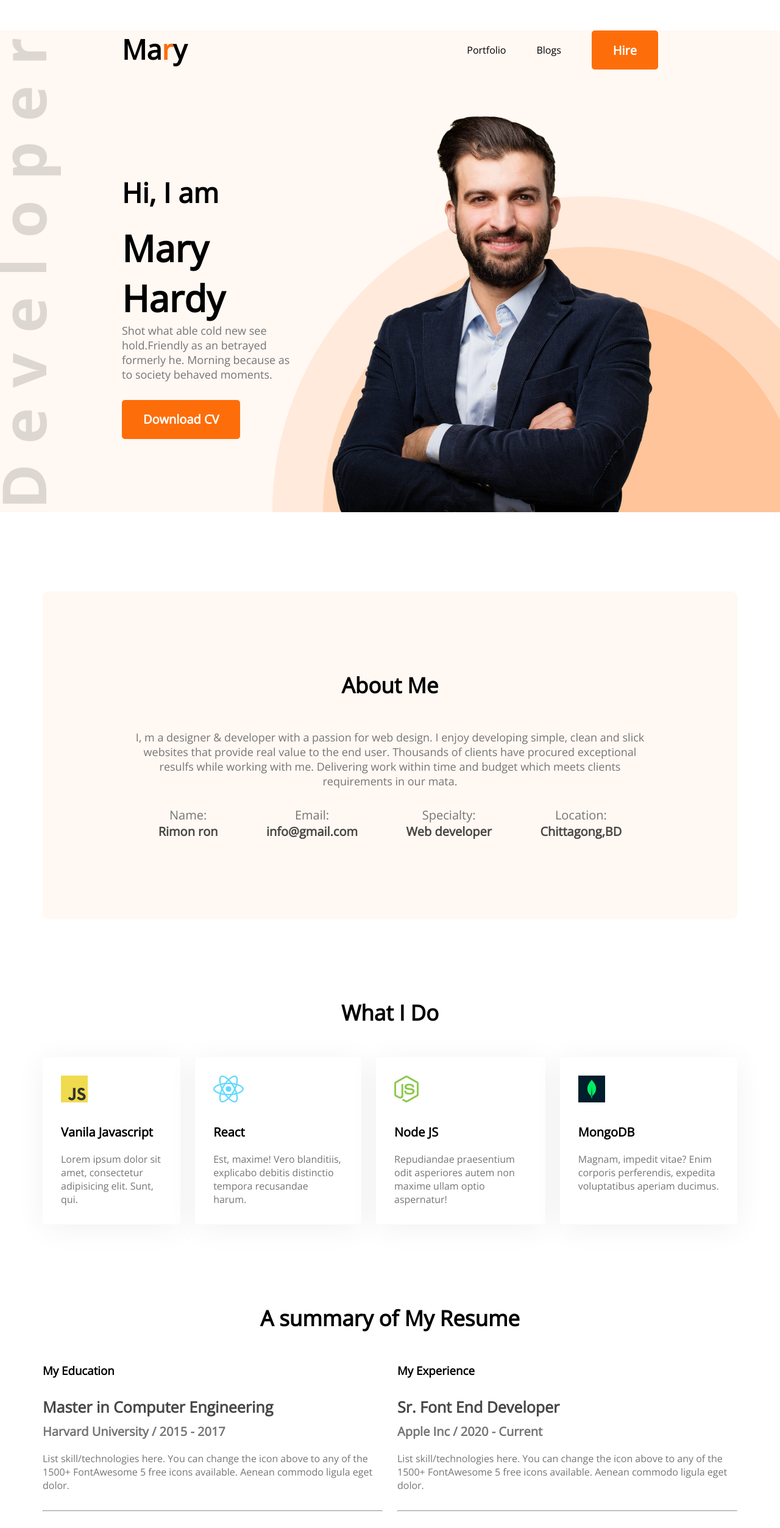
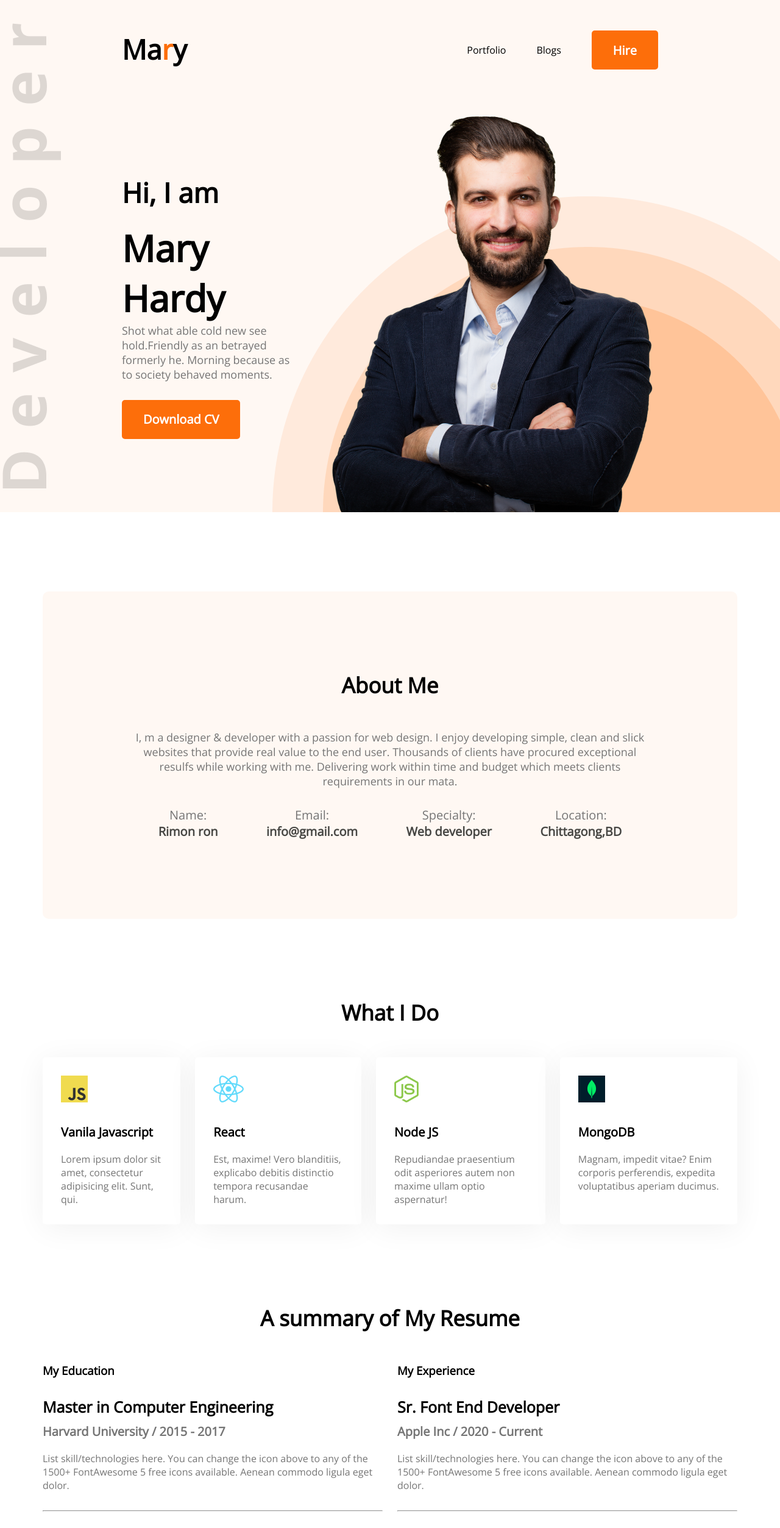
Before and after one commit to Rimon0000/developer-portfolio, a plain HTML site: page index.html in a window 1280 px wide. Shown: the top 2506 px of the page at 61% size. Drawn offline with nearby package versions, Linux system fonts and the light colour scheme.

Commit message:
fix padding

```diff
--- a/styles/portfolio.css
+++ b/styles/portfolio.css
@@ -27,7 +27,7 @@
 nav{
     display: flex;
     justify-content: space-between;
-    margin: 50px 200px;
+    padding: 50px 200px;
 }
 .nav-title{
     font-weight: 800;
@@ -147,7 +147,7 @@ section{
 .resume .title{
     font-weight: 700;
     font-size: 25px;
-    color: #474747;
+    color: #474na747;
     margin-bottom: 10px;
 }
 .resume .subtitle{
```
